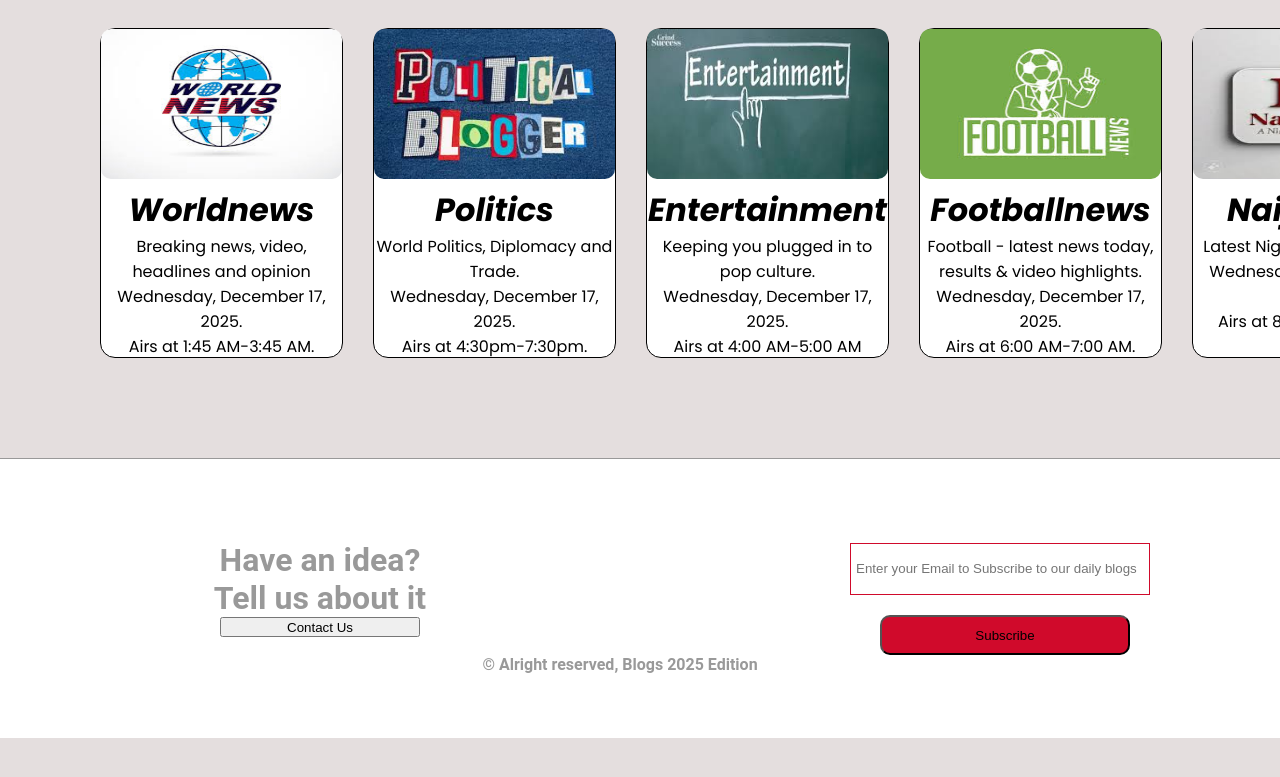
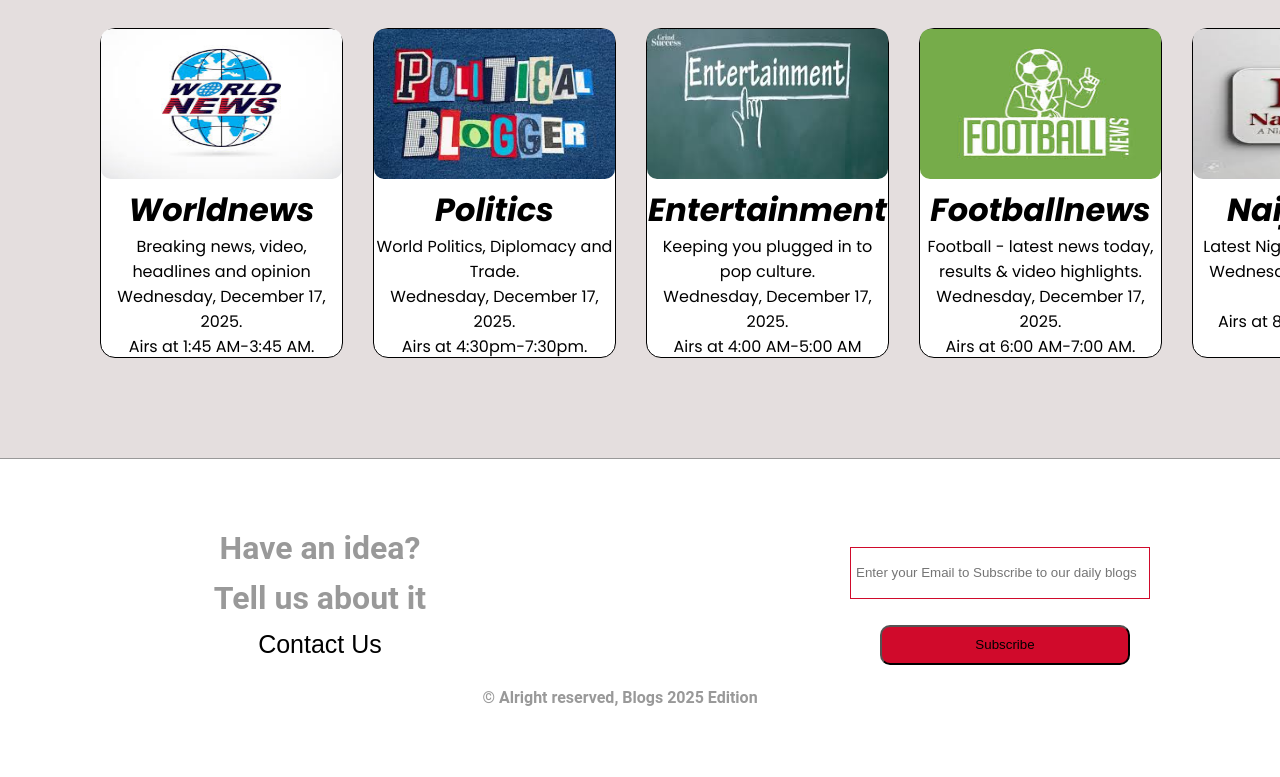
Before and after one commit to layneeboy555-lgtm/blog-project-frontend, a React (Vite) app: page / in a window 1280 px wide. Shown: the part 462-1239 px from the top of the page. Before the commit the page ends 1200 px from the top, so only its background shows below. Built offline with nearby package versions, Linux system fonts and the light colour scheme.

Commit message:
text update

```diff
--- a/src/styles/Foot.css
+++ b/src/styles/Foot.css
@@ -32,6 +32,9 @@ transform: translateX(300px);
 .foot-details .foot-btn{
     width: 200px;
     height: 20px;
+    background-color: var(--card-bg);
+    border: 1px sold var(--card-bg);
+    font-size: 25px;
 }
 .foot{
  display: grid;
@@ -39,5 +42,6 @@ transform: translateX(300px);
  justify-content: center;
  text-align: center;
  align-items: center;
+ line-height: 50px;
 
 }
--- a/src/styles/Login.css
+++ b/src/styles/Login.css
@@ -13,6 +13,7 @@
     width: 400px;
     line-height: 50px;
     border-radius: var(--border-radius);
+    padding: 10px;
 }
 .loginButton{
     width: 400px;
```
